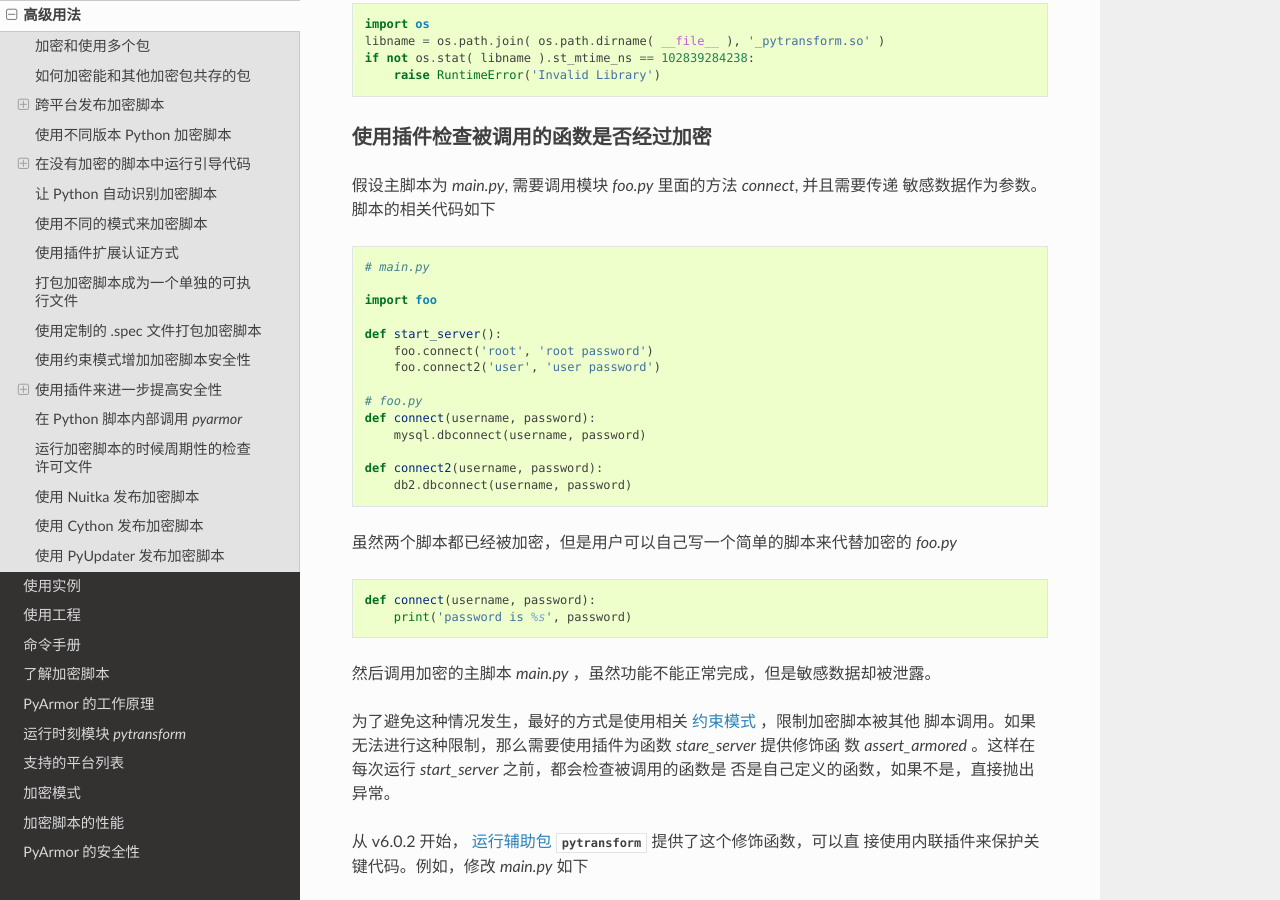
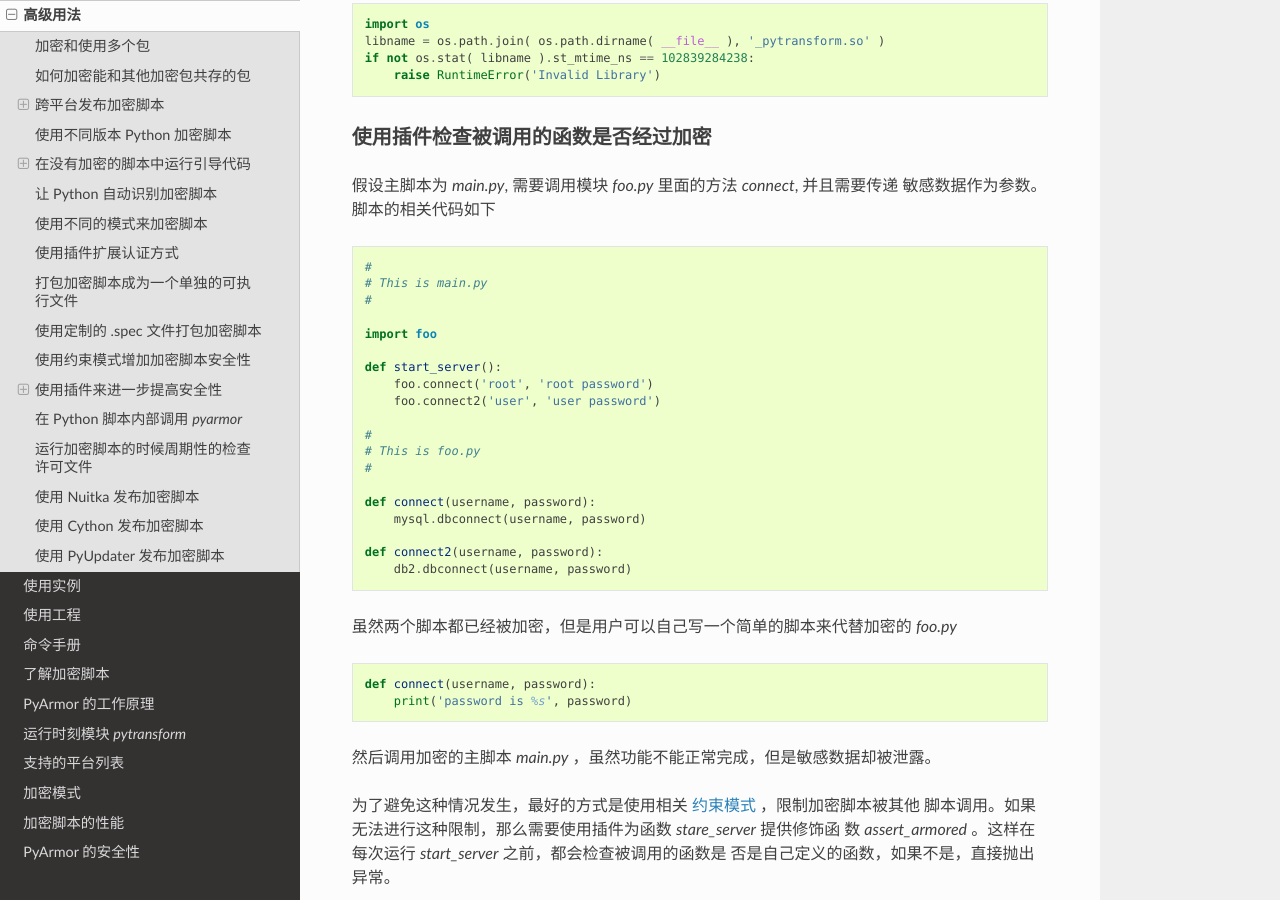
Before and after one commit to dashingsoft/pyarmor-docs-zh, a Sphinx documentation site: the page built from docs/advanced.rst, in a window 1280 px wide and 900 px high, scrolled down 13434 px. Built offline with Sphinx 7.4.7 and the Read the Docs theme 2.0.0, drawn with Linux system fonts in a browser that asks for light colours.

Commit message:
Refine sample code

```diff
--- a/docs/advanced.rst
+++ b/docs/advanced.rst
@@ -623,7 +623,9 @@ Python 应用程序，例如::
 
 .. code:: python
 
-    # main.py
+    #
+    # This is main.py
+    #
 
     import foo
 
@@ -631,7 +633,10 @@ Python 应用程序，例如::
         foo.connect('root', 'root password')
         foo.connect2('user', 'user password')
 
-    # foo.py
+    #
+    # This is foo.py
+    #
+
     def connect(username, password):
         mysql.dbconnect(username, password)
 
```
